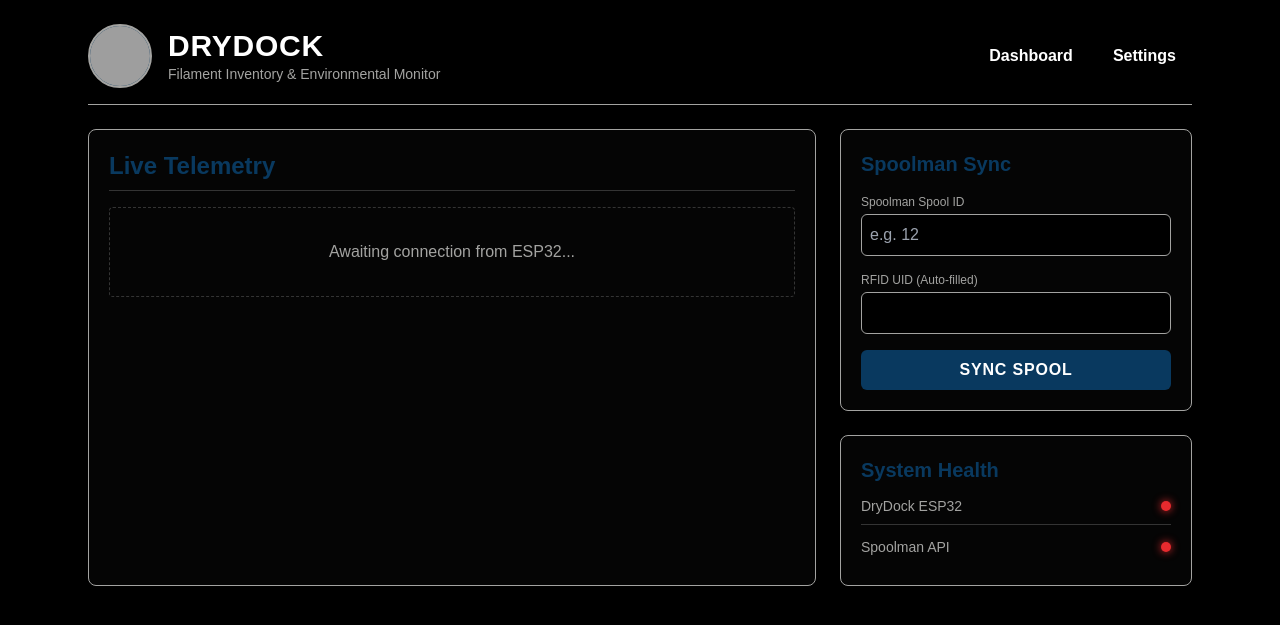
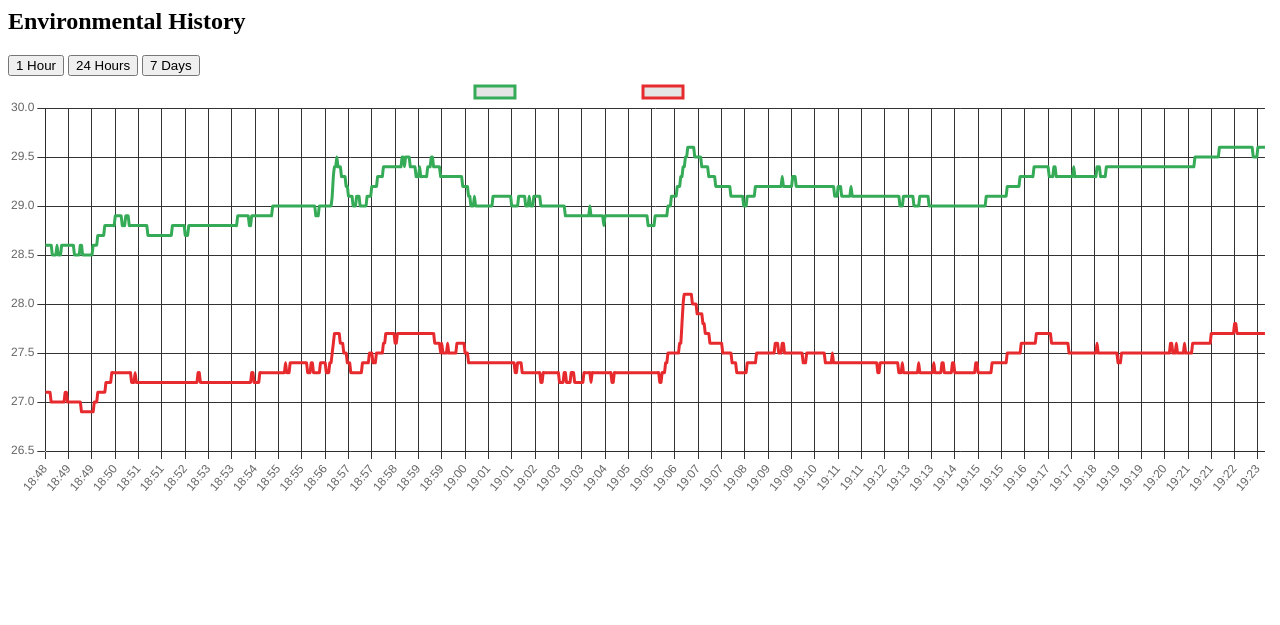
Before and after one commit to ItzEarthy/DryDock, a Flask app: template templates/index.html in a window 1280 px wide. Shown: the top 625 px of the page. Run offline with Flask 3, Linux system fonts and the light colour scheme; the template is opened without the code that fills it, so the values that code supplies are empty; data comes from the database, SQL or seed files in the repository; some libraries are stand-ins or nearby versions; grey boxes are pictures that could not be loaded.

Commit message:
Add auth, firmware builder, scheduler & UI
Introduce user authentication and initial setup flow (User model, /setup and /login routes, session protection). Add Flask-Migrate and APScheduler, including a daily job to prune old sensor logs. Implement /build_firmware to generate a preconfigured Arduino script and /api/history to serve chart data; add /api/spoolman/options proxy to fetch vendors/filaments. Update templates (index, settings) to show the Chart.js graph and firmware builder UI, and add new login/setup pages. Add install.sh to automate venv, dependency install, DB migrations and a systemd service. Update .gitignore and adjust AppSettings schema and related behavior as part of a broader refactor that removes legacy calibration/spoolman sync code.

```diff
--- a/app.py
+++ b/app.py
@@ -1,16 +1,27 @@
 import json
 import os
-import urllib.error
 import urllib.request
 from datetime import datetime, timedelta
+from io import BytesIO
+from flask_migrate import Migrate
 
-from flask import Flask, jsonify, render_template, request, redirect, url_for
+from flask import Flask, jsonify, render_template, request, redirect, url_for, session, send_file
 from flask_sqlalchemy import SQLAlchemy
+from werkzeug.security import generate_password_hash, check_password_hash
+from apscheduler.schedulers.background import BackgroundScheduler
 
 app = Flask(__name__)
 app.config["SQLALCHEMY_DATABASE_URI"] = "sqlite:///drydock.db"
 app.config["SQLALCHEMY_TRACK_MODIFICATIONS"] = False
+app.secret_key = "change_this_to_a_secure_random_string_in_production"
 db = SQLAlchemy(app)
+migrate = Migrate(app, db)
+
+# --- MODELS ---
+class User(db.Model):
+    id = db.Column(db.Integer, primary_key=True)
+    username = db.Column(db.String(50), unique=True, nullable=False)
+    password_hash = db.Column(db.String(255), nullable=False)
 
 class SensorLog(db.Model):
     id = db.Column(db.Integer, primary_key=True)
@@ -22,187 +33,131 @@ class SensorLog(db.Model):
     raw_adc = db.Column(db.Float, nullable=True)
     rfid_uid = db.Column(db.String(64), nullable=True)
 
-class CalibrationSettings(db.Model):
-    id = db.Column(db.Integer, primary_key=True)
-    tare_offset = db.Column(db.Float, nullable=False, default=0.0)
-    calibration_multiplier = db.Column(db.Float, nullable=False, default=1.0)
-    updated_at = db.Column(db.DateTime, default=datetime.utcnow, nullable=False)
-
 class AppSettings(db.Model):
     id = db.Column(db.Integer, primary_key=True)
-    spoolman_url = db.Column(db.String(255), nullable=True, default="http://localhost:8000")
-    humidity_threshold = db.Column(db.Float, nullable=False, default=10.0)
+    spoolman_url = db.Column(db.String(255), default="http://localhost:8000")
+    humidity_threshold = db.Column(db.Float, default=10.0)
+    log_retention_days = db.Column(db.Integer, default=7)
 
-class SpoolmanSyncLog(db.Model):
-    id = db.Column(db.Integer, primary_key=True)
-    timestamp = db.Column(db.DateTime, default=datetime.utcnow, nullable=False)
-    rfid_uid = db.Column(db.String(64), nullable=False)
-    spoolman_id = db.Column(db.Integer, nullable=False)
-    success = db.Column(db.Boolean, nullable=False)
-    message = db.Column(db.String(500), nullable=True)
+# --- AUTHENTICATION MIDDLEWARE ---
+@app.before_request
+def check_setup():
+    # Allow setup route, static files, and the API endpoint to bypass auth
+    if request.path.startswith('/api/update') or request.path.startswith('/static'):
+        return
 
-def _to_float(value):
-    if value is None or value == "":
-        return None
+    if not User.query.first():
+        if request.path != '/setup':
+            return redirect(url_for('setup'))
+
+@app.route("/setup", methods=["GET", "POST"])
+def setup():
+    if User.query.first():
+        return redirect(url_for('index'))
+
+    if request.method == "POST":
+        username = request.form.get("username")
+        password = request.form.get("password")
+        if username and password:
+            hashed = generate_password_hash(password)
+            db.session.add(User(username=username, password_hash=hashed))
+            db.session.commit()
+            session['user_id'] = User.query.first().id
+            return redirect(url_for('index'))
+
+    return render_template("setup.html")
+
+@app.route("/login", methods=["GET", "POST"])
+def login():
+    if request.method == "POST":
+        user = User.query.filter_by(username=request.form.get("username")).first()
+        if user and check_password_hash(user.password_hash, request.form.get("password")):
+            session['user_id'] = user.id
+            return redirect(url_for('index'))
+        return "Invalid credentials", 401
+    return render_template("login.html")
+
+# --- BACKGROUND TASK (DATA PRUNING) ---
+def prune_old_logs():
+    with app.app_context():
+        settings = AppSettings.query.first()
+        if settings and settings.log_retention_days > 0:
+            cutoff_date = datetime.utcnow() - timedelta(days=settings.log_retention_days)
+            deleted = SensorLog.query.filter(SensorLog.timestamp < cutoff_date).delete()
+            db.session.commit()
+            print(f"Pruned {deleted} old sensor logs.")
+
+scheduler = BackgroundScheduler()
+scheduler.add_job(func=prune_old_logs, trigger="interval", hours=24)
+scheduler.start()
+
+# --- SCRIPT BUILDER ENDPOINT ---
+@app.route("/build_firmware", methods=["POST"])
+def build_firmware():
+    if 'user_id' not in session: return "Unauthorized", 401
+
+    ssid = request.form.get("ssid", "")
+    wifi_pass = request.form.get("password", "")
+    ip_addr = request.form.get("pi_ip", "192.168.1.100")
+    port = request.form.get("pi_port", "5000")
+
+    # Load your base C++ template (you can store this in a text file or as a string)
+    template_str = """
+#include <WiFi.h>
+#include <HTTPClient.h>
+// ... (rest of your includes) ...
+
+const char* ssid = "{SSID}";
+const char* password = "{PASS}";
+const char* flask_server_url = "http://{IP}:{PORT}/api/update";
+
+// ... (rest of your Arduino code) ...
+"""
+
+    custom_script = template_str.replace("{SSID}", ssid).replace("{PASS}", wifi_pass).replace("{IP}", ip_addr).replace("{PORT}", port)
+
+    buffer = BytesIO()
+    buffer.write(custom_script.encode('utf-8'))
+    buffer.seek(0)
+
+    return send_file(buffer, as_attachment=True, download_name="DryDock_Node.ino", mimetype="text/plain")
+
+# --- GRAPH DATA API ---
+@app.route("/api/history")
+def get_history():
+    hours = int(request.args.get("hours", 24))
+    cutoff = datetime.utcnow() - timedelta(hours=hours)
+    logs = SensorLog.query.filter(SensorLog.timestamp >= cutoff).order_by(SensorLog.timestamp.asc()).all()
+
+    data = {
+        "labels": [log.timestamp.strftime("%H:%M") for log in logs],
+        "hum_1": [log.hum_1 for log in logs],
+        "hum_2": [log.hum_2 for log in logs],
+        "temp_1": [log.temp_1 for log in logs]
+    }
+    return jsonify(data)
+
+# --- SPOOLMAN PROXY (For fetching Materials/Vendors) ---
+@app.route("/api/spoolman/options")
+def spoolman_options():
+    settings = AppSettings.query.first()
+    if not settings or not settings.spoolman_url:
+        return jsonify({"error": "Spoolman URL not set"}), 400
+
     try:
-        return float(value)
-    except (TypeError, ValueError):
-        return None
+        # Fetch vendors
+        req_v = urllib.request.Request(f"{settings.spoolman_url.rstrip('/')}/api/v1/vendor", method="GET")
+        with urllib.request.urlopen(req_v, timeout=2) as res:
+            vendors = json.loads(res.read().decode('utf-8'))
 
-def get_calibration_settings():
-    settings = CalibrationSettings.query.first()
-    if settings is None:
-        settings = CalibrationSettings()
-        db.session.add(settings)
-        db.session.commit()
-    return settings
+        # Fetch filaments/materials
+        req_f = urllib.request.Request(f"{settings.spoolman_url.rstrip('/')}/api/v1/filament", method="GET")
+        with urllib.request.urlopen(req_f, timeout=2) as res:
+            filaments = json.loads(res.read().decode('utf-8'))
 
-def get_app_settings():
-    settings = AppSettings.query.first()
-    if settings is None:
-        settings = AppSettings()
-        db.session.add(settings)
-        db.session.commit()
-    return settings
-
-def latest_log():
-    return SensorLog.query.order_by(SensorLog.timestamp.desc()).first()
-
-def latest_scanned_uid():
-    log = SensorLog.query.filter(SensorLog.rfid_uid.isnot(None), SensorLog.rfid_uid != "").order_by(SensorLog.timestamp.desc()).first()
-    return log.rfid_uid if log else ""
-
-def check_spoolman(url):
-    if not url: return False, "Not Configured"
-    try:
-        req = urllib.request.Request(f"{url.rstrip('/')}/api/v1/info", method="GET")
-        with urllib.request.urlopen(req, timeout=2) as response:
-            if response.getcode() == 200: return True, "Connected"
-    except Exception: pass
-    return False, "Unreachable"
-
-def build_dashboard_context():
-    log = latest_log()
-    cal_settings = get_calibration_settings()
-    app_settings = get_app_settings()
-
-    hum_delta = weight_grams = desiccant_healthy = None
-    sensor_status = {"ok": False, "msg": "No Data"}
-
-    if log:
-        if (datetime.utcnow() - log.timestamp).total_seconds() < 300:
-            sensor_status = {"ok": True, "msg": "Online"}
-        else:
-            sensor_status = {"ok": False, "msg": "Offline (Stale Data)"}
-
-        if log.hum_1 is not None and log.hum_2 is not None:
-            hum_delta = log.hum_2 - log.hum_1
-            desiccant_healthy = hum_delta >= app_settings.humidity_threshold
-        if log.raw_adc is not None:
-            weight_grams = (log.raw_adc - cal_settings.tare_offset) * cal_settings.calibration_multiplier
-
-    spoolman_ok, spoolman_msg = check_spoolman(app_settings.spoolman_url)
-
-    return {
-        "log": log,
-        "cal_settings": cal_settings,
-        "app_settings": app_settings,
-        "hum_delta": hum_delta,
-        "desiccant_healthy": desiccant_healthy,
-        "weight_grams": weight_grams,
-        "latest_uid": latest_scanned_uid(),
-        "sensor_status": sensor_status,
-        "spoolman_status": {"ok": spoolman_ok, "msg": spoolman_msg}
-    }
-
-def sync_uid_to_spoolman(spoolman_id, rfid_uid):
-    base_url = get_app_settings().spoolman_url.rstrip("/")
-    if not base_url: return False, "SPOOLMAN_URL is not configured."
-    endpoint = f"{base_url}/api/v1/spool/{spoolman_id}"
-    payload = {"id": int(spoolman_id), "extra": {"rfid_uid": rfid_uid, "source": "DryDock"}}
-    body = json.dumps(payload).encode("utf-8")
-
-    for method in ("PATCH", "PUT"):
-        req = urllib.request.Request(endpoint, data=body, headers={"Content-Type": "application/json"}, method=method)
-        try:
-            with urllib.request.urlopen(req, timeout=5) as response:
-                if 200 <= response.getcode() < 300: return True, f"Synced UID to Spool {spoolman_id}."
-        except urllib.error.HTTPError as e:
-            if e.code == 405: continue
-            return False, f"HTTP Error {e.code}"
-        except Exception as e:
-            return False, "Connection Error"
-    return False, "Unsupported method."
-
-@app.route("/")
-def index():
-    return render_template("index.html", **build_dashboard_context())
-
-@app.route("/settings_page")
-def settings_page():
-    return render_template("settings.html", **build_dashboard_context())
-
-@app.route("/partials/<section>")
-def render_partial(section):
-    return render_template(f"partials/{section}.html", **build_dashboard_context())
-
-@app.route("/api/update", methods=["POST"])
-def update_data():
-    data = request.get_json(silent=True)
-    if not data: return jsonify({"error": "No data"}), 400
-    new_log = SensorLog(
-        temp_1=_to_float(data.get("temp_1")), hum_1=_to_float(data.get("hum_1")),
-        temp_2=_to_float(data.get("temp_2")), hum_2=_to_float(data.get("hum_2")),
-        raw_adc=_to_float(data.get("raw_adc")),
-        rfid_uid=(str(data.get("rfid_uid")).strip() if data.get("rfid_uid") else None)
-    )
-    db.session.add(new_log)
-    db.session.commit()
-    return jsonify({"status": "success"}), 201
-
-@app.post("/settings")
-def save_settings():
-    app_settings = get_app_settings()
-    app_settings.spoolman_url = request.form.get("spoolman_url", "").strip()
-    threshold = _to_float(request.form.get("humidity_threshold"))
-    if threshold is not None: app_settings.humidity_threshold = threshold
-    db.session.commit()
-    return "<div class='p-3 bg-[#35AB57]/20 border border-[#35AB57] text-[#35AB57] rounded mt-4'>Settings Saved Successfully</div>"
-
-@app.post("/calibration/tare")
-def auto_tare():
-    log = latest_log()
-    if not log or log.raw_adc is None: return "<div class='text-[#E72A2E] text-sm mt-2'>No data</div>", 400
-    settings = get_calibration_settings()
-    settings.tare_offset = log.raw_adc
-    db.session.commit()
-    return render_template("partials/calibration.html", **build_dashboard_context())
-
-@app.post("/calibration/multiplier")
-def auto_calibrate():
-    known = _to_float(request.form.get("known_weight"))
-    log = latest_log()
-    if not known or not log or log.raw_adc is None: return "<div class='text-[#E72A2E] text-sm mt-2'>Invalid Input</div>", 400
-    settings = get_calibration_settings()
-    adc_diff = log.raw_adc - settings.tare_offset
-    if adc_diff == 0: return "<div class='text-[#E72A2E] text-sm mt-2'>Scale unchanged</div>", 400
-    settings.calibration_multiplier = known / adc_diff
-    db.session.commit()
-    return render_template("partials/calibration.html", **build_dashboard_context())
-
-@app.post("/spoolman/sync")
-def spoolman_sync():
-    s_id = request.form.get("spoolman_id", "").strip()
-    uid = request.form.get("rfid_uid", "").strip() or latest_scanned_uid()
-    if not s_id.isdigit() or not uid: return "<div class='text-[#E72A2E] text-sm mt-2'>Invalid ID or missing UID.</div>", 400
-    success, msg = sync_uid_to_spoolman(int(s_id), uid)
-    db.session.add(SpoolmanSyncLog(rfid_uid=uid, spoolman_id=int(s_id), success=success, message=msg))
-    db.session.commit()
-    color = "#35AB57" if success else "#E72A2E"
-    return f"<div class='p-3 border rounded text-sm mt-3' style='border-color:{color}; color:{color}; bg-color:{color}20;'>{msg}</div>"
-
-with app.app_context():
-    db.create_all()
+        return jsonify({"vendors": vendors, "filaments": filaments})
+    except Exception as e:
+        return jsonify({"error": str(e)}), 500
 
 if __name__ == "__main__":
     app.run(host="0.0.0.0", port=5000, debug=True)
--- a/templates/index.html
+++ b/templates/index.html
@@ -1,44 +1,60 @@
-{% extends "base.html" %}
-{% block content %}
-<div class="grid grid-cols-1 lg:grid-cols-3 gap-6">
-    <div class="lg:col-span-2" hx-get="/partials/latest" hx-trigger="every 2s" hx-swap="innerHTML">
-        {% include 'partials/latest.html' %}
+<script src="https://cdn.jsdelivr.net/npm/chart.js"></script>
+
+<div class="card bg-black p-4 border border-[#A3A3A1]/50 rounded">
+    <h2 class="text-xl font-bold mb-4 text-[#09395F]">Environmental History</h2>
+    <div class="flex gap-2 mb-4">
+        <button onclick="loadGraph(1)" class="text-xs bg-[#A3A3A1] text-black px-2 py-1 rounded">1 Hour</button>
+        <button onclick="loadGraph(24)" class="text-xs bg-[#A3A3A1] text-black px-2 py-1 rounded">24 Hours</button>
+        <button onclick="loadGraph(168)" class="text-xs bg-[#A3A3A1] text-black px-2 py-1 rounded">7 Days</button>
     </div>
+    <canvas id="envChart" height="100"></canvas>
+</div>
 
-    <div class="space-y-6">
-        <div id="spoolman-card" class="card">
-            <h2 class="text-xl font-bold mb-4 text-[#09395F]">Spoolman Sync</h2>
-            <form hx-post="/spoolman/sync" hx-target="#sync-result" class="space-y-4">
-                <div>
-                    <label class="block text-xs text-[#A3A3A1] mb-1">Spoolman Spool ID</label>
-                    <input type="number" name="spoolman_id" class="input-dark" required placeholder="e.g. 12">
-                </div>
-                <div>
-                    <label class="block text-xs text-[#A3A3A1] mb-1">RFID UID (Auto-filled)</label>
-                    <input type="text" name="rfid_uid" value="{{ latest_uid }}" class="input-dark text-[#A3A3A1]" readonly>
-                </div>
-                <button type="submit" class="btn-blue w-full uppercase tracking-wider">Sync Spool</button>
-            </form>
-            <div id="sync-result"></div>
-        </div>
+<script>
+let envChart;
 
-        <div class="card space-y-3">
-            <h2 class="text-xl font-bold mb-2 text-[#09395F]">System Health</h2>
-            <div class="flex justify-between items-center text-sm border-b border-[#A3A3A1]/30 pb-2">
-                <span class="text-[#A3A3A1]">DryDock ESP32</span>
-                <span class="font-bold flex items-center gap-2 text-{% if sensor_status.ok %}white{% else %}[#E72A2E]{% endif %}">
-                    <span class="status-dot {% if sensor_status.ok %}status-good{% else %}status-bad{% endif %}"></span>
-                    {{ sensor_status.msg }}
-                </span>
-            </div>
-            <div class="flex justify-between items-center text-sm pb-2">
-                <span class="text-[#A3A3A1]">Spoolman API</span>
-                <span class="font-bold flex items-center gap-2 text-{% if spoolman_status.ok %}white{% else %}[#E72A2E]{% endif %}">
-                    <span class="status-dot {% if spoolman_status.ok %}status-good{% else %}status-bad{% endif %}"></span>
-                    {{ spoolman_status.msg }}
-                </span>
-            </div>
-        </div>
-    </div>
-</div>
-{% endblock %}
+async function loadGraph(hours) {
+    const response = await fetch(`/api/history?hours=${hours}`);
+    const data = await response.json();
+
+    const ctx = document.getElementById('envChart').getContext('2d');
+
+    if (envChart) {
+        envChart.destroy();
+    }
+
+    envChart = new Chart(ctx, {
+        type: 'line',
+        data: {
+            labels: data.labels,
+            datasets: [
+                {
+                    label: 'Internal Humidity (%)',
+                    data: data.hum_1,
+                    borderColor: '#35AB57',
+                    tension: 0.1,
+                    pointRadius: 0
+                },
+                {
+                    label: 'External Humidity (%)',
+                    data: data.hum_2,
+                    borderColor: '#E72A2E',
+                    tension: 0.1,
+                    pointRadius: 0
+                }
+            ]
+        },
+        options: {
+            responsive: true,
+            scales: {
+                y: { beginAtZero: false, grid: { color: '#333' } },
+                x: { grid: { color: '#333' } }
+            },
+            plugins: { legend: { labels: { color: '#FFF' } } }
+        }
+    });
+}
+
+// Load default 24h graph on boot
+document.addEventListener("DOMContentLoaded", () => loadGraph(24));
+</script>
```
Also changed, not shown: templates/login.html (added, +33 -0 lines), templates/settings.html (+23 -19 lines), templates/setup.html (added, +34 -0 lines), instance/drydock.db, 2 other files.
